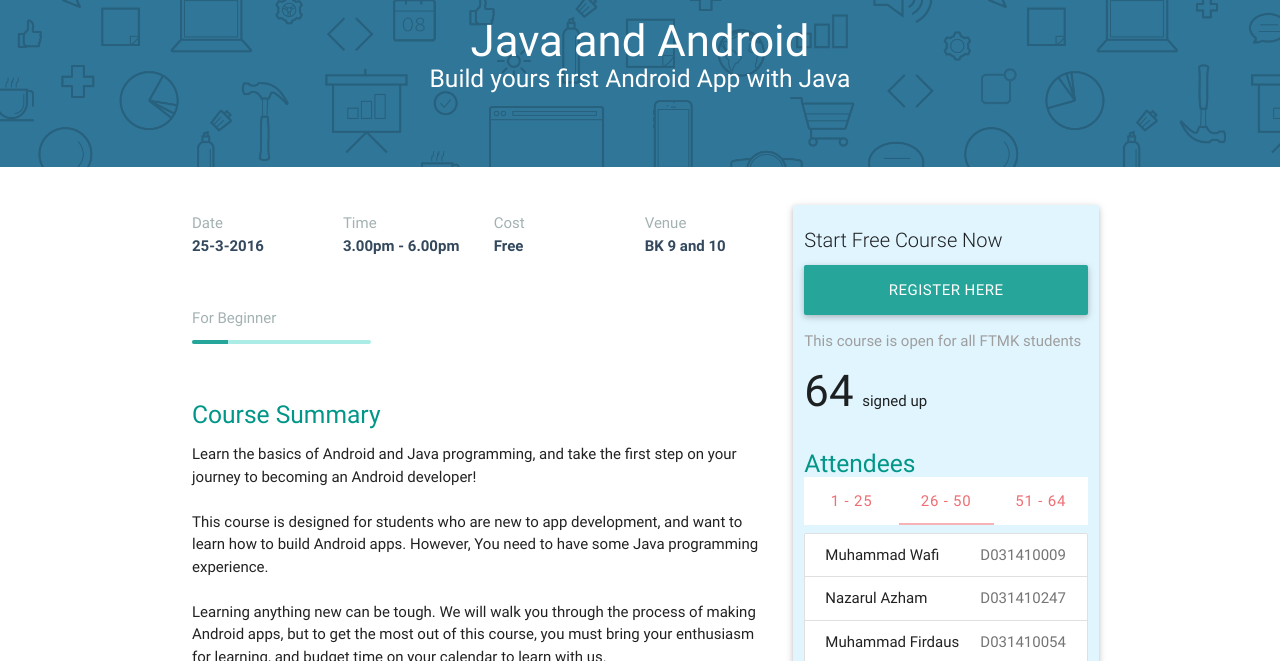
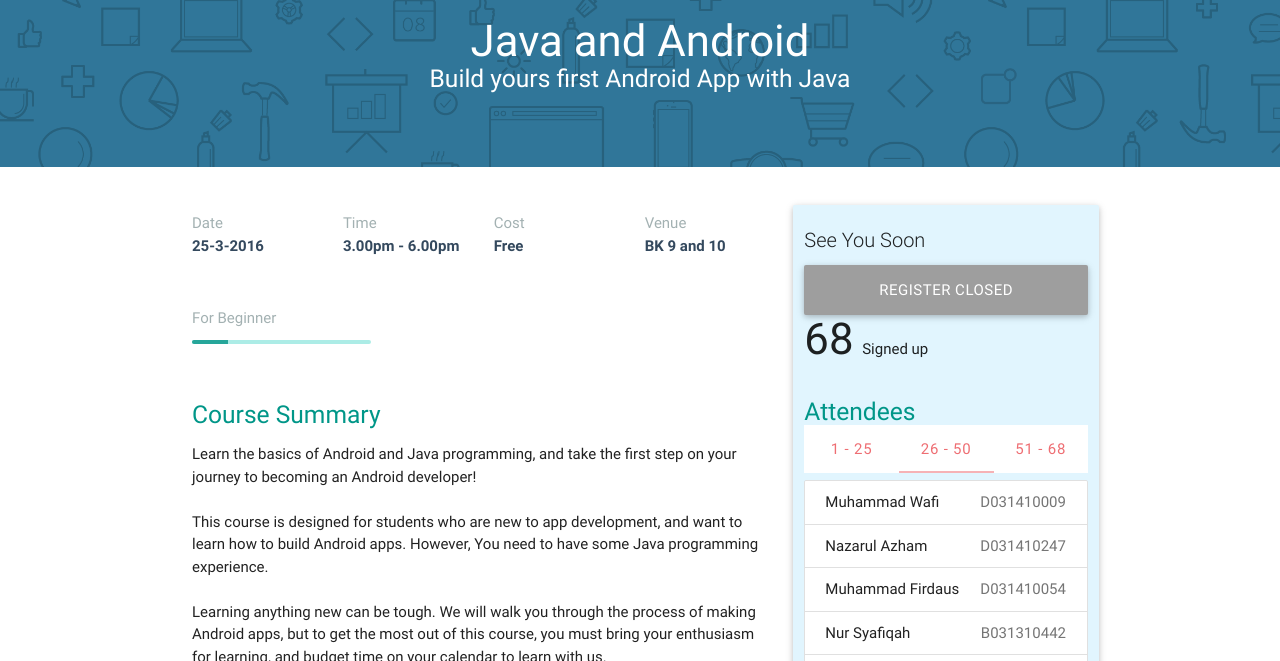
Before and after one commit to hiteatech/hiteatech.github.io, a plain HTML site: page android.html in a window 1280 px wide. Shown: the part 133-794 px from the top of the page. Drawn offline with nearby package versions, Linux system fonts and the light colour scheme.

Commit message:
registrartion closed

```diff
--- a/android.html
+++ b/android.html
@@ -146,11 +146,13 @@
                 </div>
               </div>
               <div class="right-div col l4 s12 card">
-                <p class="register-title">Start Free Course Now</p>
-                <a href="https://docs.google.com/forms/d/1SMGcM84ZN3L9_Cj53YxD3ph9MLwXQEfHzd-N0c8Lfdw/viewform" target="_blank" class="btn btn-lg btn-register">Register Here</a>
-                <p class="course-details grey-text">This course is open for all FTMK students</p>
-                <h3 class="register-number">64</h3>
-                <p class="no-block">signed up</p><br>
+                <!-- <p class="register-title">Start Free Course Now</p> -->
+                <p class="register-title">See You Soon</p>
+                <!-- <a href="https://docs.google.com/forms/d/1SMGcM84ZN3L9_Cj53YxD3ph9MLwXQEfHzd-N0c8Lfdw/viewform" target="_blank" class="btn btn-lg btn-register">Register Here</a>
+                <p class="course-details grey-text">This course is open for all FTMK students</p> -->
+                <a href="#" class="btn btn-lg btn-register btn-closed grey" disabled>Register Closed</a>
+                <h3 class="register-number">68</h3>
+                <p class="no-block">Signed up</p><br>
                 <br>
                 <h5 class="course-details-title">Attendees</h5>
                 <div class="row">
@@ -158,7 +160,7 @@
                     <ul class="tabs">
                       <li class="tab col s3"><a href="#test1">1 - 25</a></li>
                       <li class="tab col s3"><a class="active" href="#test2">26 - 50</a></li>
-                      <li class="tab col s3"><a class="active" href="#test3">51 - 64</a></li>
+                      <li class="tab col s3"><a class="active" href="#test3">51 - 68</a></li>
                     </ul>
                   </div>
                   <div id="test1" class="col s12">
@@ -239,7 +241,10 @@
                       <li class="collection-item">Luqman Hakim <span class="badge">B031310015</span></li>
                       <li class="collection-item">Syaza Yazid <span class="badge">B031310387</span></li>
                       <li class="collection-item">Munib <span class="badge">B031310575</span></li>
-
+                      <li class="collection-item">Haithm Abdulhakim Derhem  <span class="badge">B031310507</span></li>
+                      <li class="collection-item">Mohd Fakhrul Zareen<span class="badge">D031410165</span></li>
+                      <li class="collection-item"> Zhye Yin <span class="badge">B031510143</span></li>
+                      <li class="collection-item">Muhammad Sapardi <span class="badge">D031410187</span></li>
                     </ul>
                   </div>
                 </div>
```
